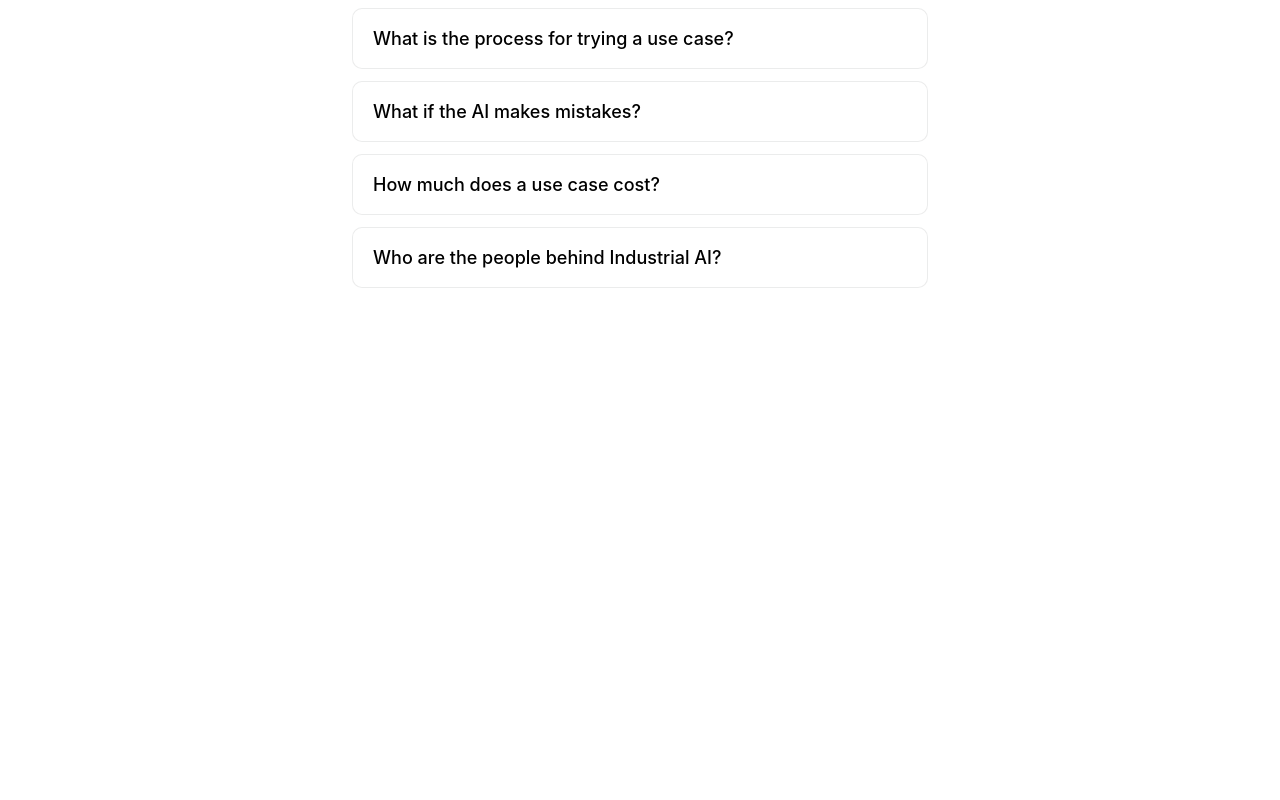
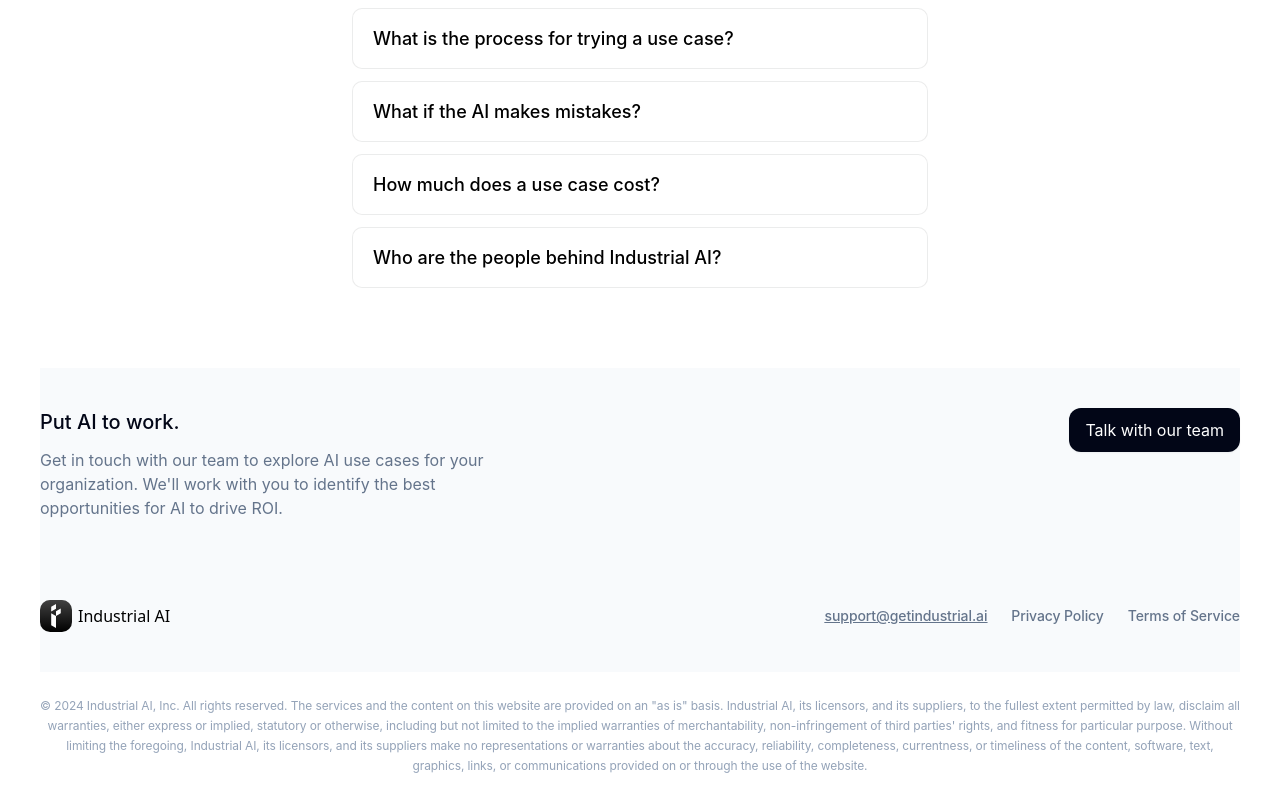
Before and after one commit to RamitVishwakarma/IndustrialAI-Landing, a Next.js app: page / in a window 1280 px wide. Shown: the part 7510-8310 px from the top of the page. Before the commit the page ends 7878 px from the top, so only its background shows below. Built offline with nearby package versions, Linux system fonts and the light colour scheme.

Commit message:
Added footer and Section ten

```diff
--- a/src/app/page.tsx
+++ b/src/app/page.tsx
@@ -7,6 +7,8 @@ import SectionSix from "@/components/SectionSix/SectionSix";
 import SectionSeven from "@/components/SectionSeven/SectionSeven";
 import SectionEight from "@/components/SectionEight/SectionEight";
 import SectionNine from "@/components/SectionNine/SectionNine";
+import SectionTen from "@/components/SectionTen/SectionTen";
+import Footer from "@/components/Footer";
 
 export default function Home() {
   return (
@@ -20,6 +22,8 @@ export default function Home() {
       <SectionSeven />
       <SectionEight />
       <SectionNine />
+      <SectionTen />
+      <Footer />
     </div>
   );
 }
--- /dev/null
+++ b/src/components/Footer.tsx
@@ -0,0 +1,23 @@
+import React from "react";
+
+const Footer = () => {
+  return (
+    <>
+      <div className="py-6 text-xs text-slate-400 text-center leading-5 tracking-[-0.00625rem]">
+        © 2024 Industrial AI, Inc. All rights reserved. The services and the
+        content on this website are provided on an "as is" basis. Industrial AI,
+        its licensors, and its suppliers, to the fullest extent permitted by
+        law, disclaim all warranties, either express or implied, statutory or
+        otherwise, including but not limited to the implied warranties of
+        merchantability, non-infringement of third parties' rights, and fitness
+        for particular purpose. Without limiting the foregoing, Industrial AI,
+        its licensors, and its suppliers make no representations or warranties
+        about the accuracy, reliability, completeness, currentness, or
+        timeliness of the content, software, text, graphics, links, or
+        communications provided on or through the use of the website.
+      </div>
+    </>
+  );
+};
+
+export default Footer;
--- /dev/null
+++ b/src/components/SectionTen/SectionTen.tsx
@@ -0,0 +1,50 @@
+import React from "react";
+import Image from "next/image";
+import Logo from "../../../public/Logo.svg";
+
+const SectionTen = () => {
+  return (
+    <>
+      <div className="bg-slate-50">
+        <div className="flex justify-between py-10">
+          <div className="flex flex-col gap-3">
+            <div className="text-slate-950 font-medium text-xl leading-7 tracking[-0.0125rem]">
+              Put AI to work.
+            </div>
+            <div className="text-slate-500 text-base leading-6 tracking[-0.0125rem]">
+              Get in touch with our team to explore AI use cases for your <br />
+              organization. We'll work with you to identify the best <br />{" "}
+              opportunities for AI to drive ROI.
+            </div>
+          </div>
+          <div>
+            <button className="px-3 py-[0.62rem] bg-slate-950 box-shadow-xs rounded-xl">
+              <span className="px-1 text-white ">Talk with our team</span>
+            </button>
+          </div>
+        </div>
+        <div className="py-10 flex justify-between">
+          <div className="flex items-center gap-1.5">
+            <Image width={32} height={32} src={Logo} alt="Industrial AI" />
+            <span className="font-Satoshi w-fit font-medium text-base">
+              Industrial AI
+            </span>
+          </div>
+          <ul className="flex appearance-none text-slate-500 gap-6 items-center text-[0.875rem] font-medium tracking-[-0.00625rem] leading-5">
+            <li className="underline">
+              <a href="#">support@getindustrial.ai</a>
+            </li>
+            <li>
+              <a href="#">Privacy Policy</a>
+            </li>
+            <li>
+              <a href="#">Terms of Service</a>
+            </li>
+          </ul>
+        </div>
+      </div>
+    </>
+  );
+};
+
+export default SectionTen;
```
